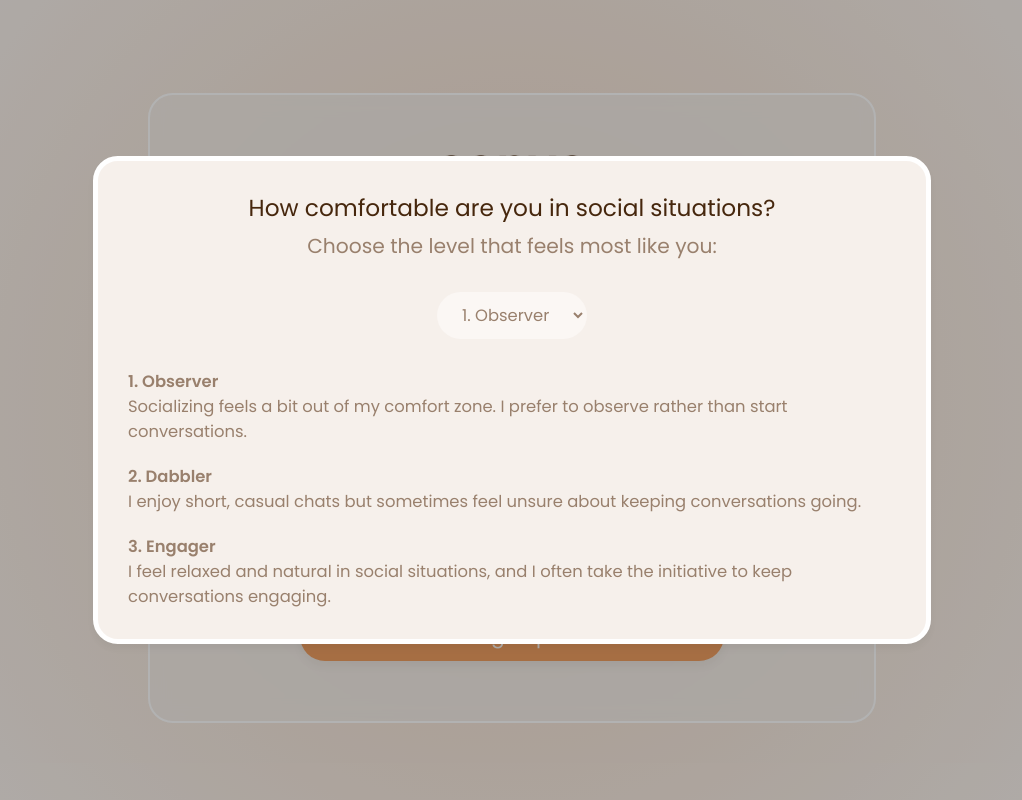
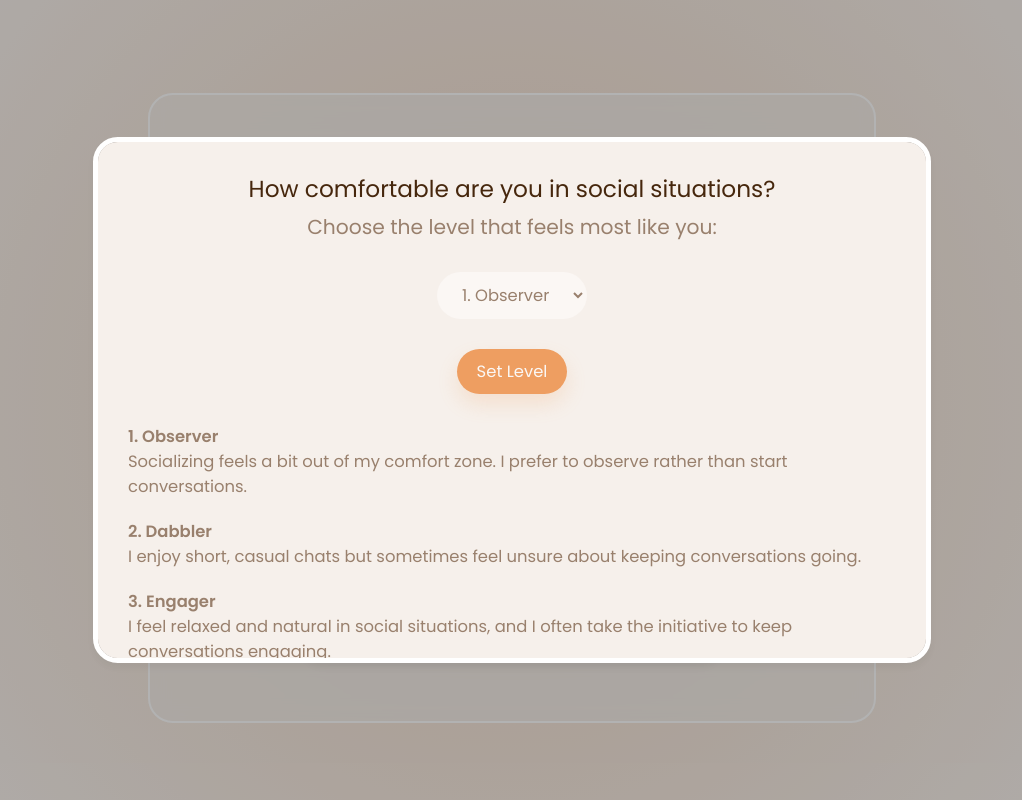
Before and after one commit to doeunkwon/convo, a React (Create React App) app in the folder client/: page /signup in a window 1280 px wide. Both pictures are taken after a click on the button "Set Level". Shown: the whole page, without its empty margins (128-1150 px from the left). Built offline with nearby package versions, Linux system fonts and the light colour scheme; no server answers.

Commit message:
handle case for sign up page

```diff
--- a/client/src/components/LevelSelection.tsx
+++ b/client/src/components/LevelSelection.tsx
@@ -4,7 +4,7 @@ import "../styles/Popup.css";
 
 interface LevelSelectionProps {
   togglePopup: () => void;
-  handleLevelSet?: (level: number) => Promise<void>;
+  handleLevelSet: (level: number) => Promise<void>;
   level: number;
 }
 
@@ -39,18 +39,15 @@ function LevelSelection({
             <option value="2">2. Dabbler</option>
             <option value="3">3. Engager</option>
           </select>
-          {handleLevelSet && (
           <button
             className="orange-button"
             onClick={async () => {
               await handleLevelSet(localLevel);
-                alert("Social level updated");
               togglePopup();
             }}
           >
-              Save
+            Set Level
           </button>
-          )}
         </section>
         <section className="level-selection-descriptions">
           <div>
--- a/client/src/pages/SignUpPage.tsx
+++ b/client/src/pages/SignUpPage.tsx
@@ -5,7 +5,10 @@ import { useNavigate } from "react-router-dom";
 import "../styles/SignInPage.css";
 import convo from "../assets/convo.png";
 import LevelSelection from "../components/LevelSelection";
-import { createPreferenceForNewUser } from "../services/preferenceService";
+import {
+  createPreferenceForNewUser,
+  updateUserPreference,
+} from "../services/preferenceService";
 import { Preference } from "../models/preference";
 import { Challenge } from "../models/challenge";
 import { Progress } from "../models/progress";
@@ -100,6 +103,10 @@ function SignUpPage({
   //   }
   // };
 
+  const handleLevelSet = async (level: number) => {
+    setSocialLevel(level);
+  };
+
   const isStrongPassword = (password: string) => {
     const strongPasswordRegex =
       /^(?=.*[a-z])(?=.*[A-Z])(?=.*\d)(?=.*[@$!%*?&-])[A-Za-z\d@$!%*?&-]{8,}$/;
@@ -175,7 +182,11 @@ function SignUpPage({
       </section>
       {errorMessage && <p className="sign-in-error">{errorMessage}</p>}
       {isOpen && (
-        <LevelSelection togglePopup={togglePopup} level={socialLevel} />
+        <LevelSelection
+          togglePopup={togglePopup}
+          level={socialLevel}
+          handleLevelSet={handleLevelSet}
+        />
       )}
     </main>
   );
```
Lines whose indentation alone changed are shown as unchanged.
